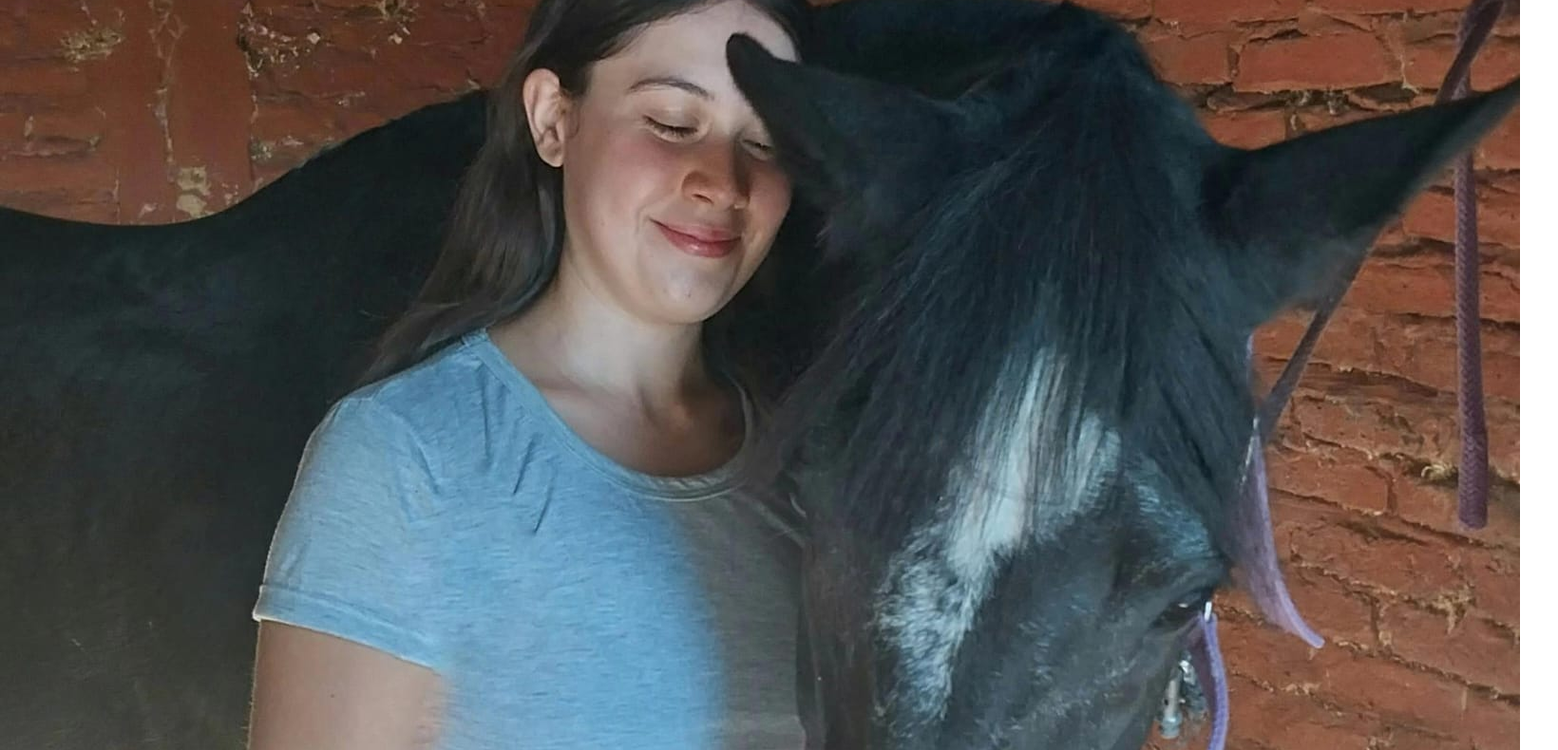
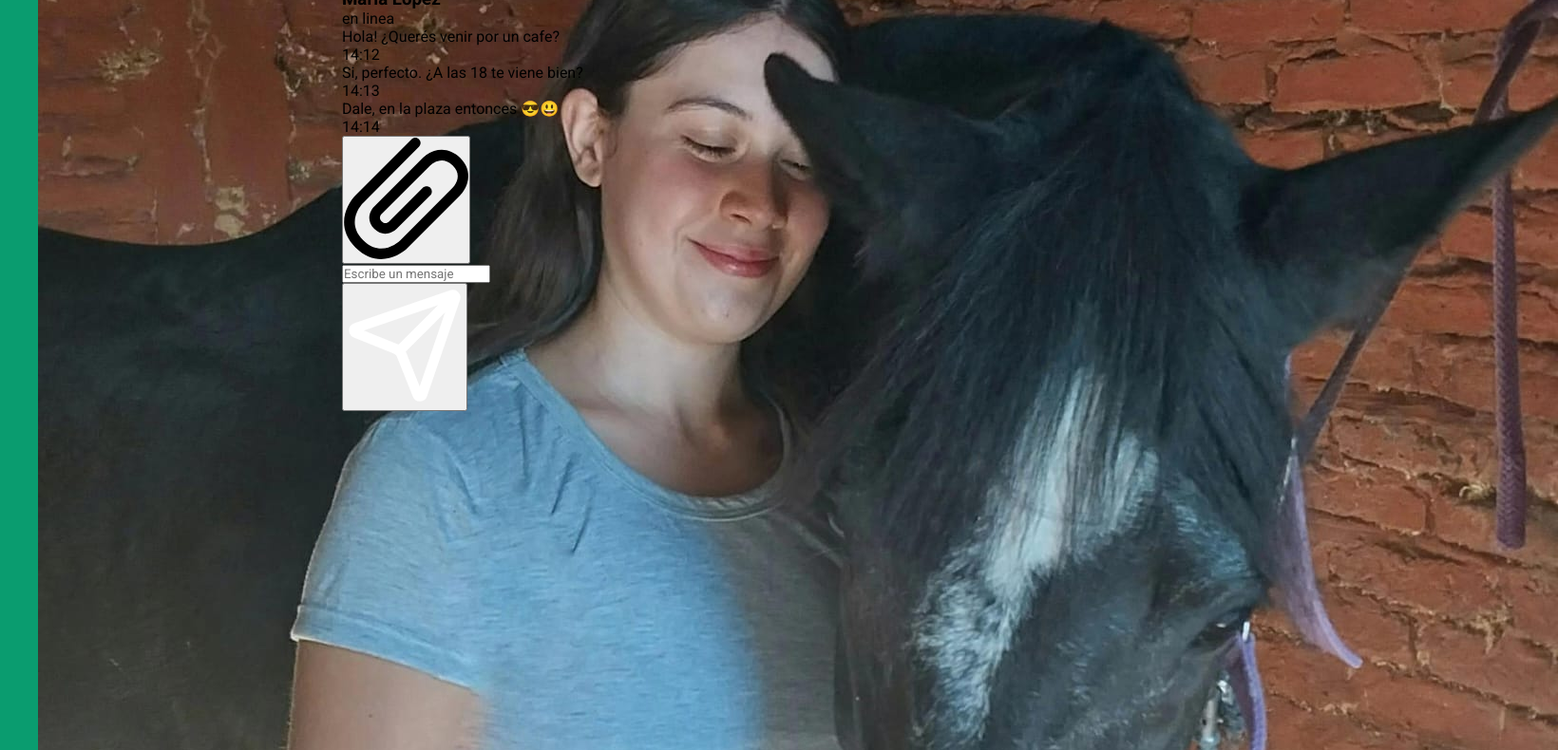
Before and after one commit to Meaghan678/proyecto-base-comision-999200928, a plain HTML site: page index.html in a window 1280 px wide. Shown: the part 156-946 px from the top of the page at 95% size, 1640 px wide, since content can reach past the window. Drawn offline with Linux system fonts and the light colour scheme.

Commit message:
add: color al fondo del body y dividir en 2 columnas la app

```diff
--- a/index.html
+++ b/index.html
@@ -5,7 +5,7 @@
     <meta name="viewport" content="width=device-width, initial-scale=1.0">
     <title>Document</title>
     <link rel="stylesheet" href="./styles/main.css">
-    link rel="preconnect" href="https://fonts.googleapis.com">
+    <link rel="preconnect" href="https://fonts.googleapis.com">
     <link rel="preconnect" href="https://fonts.gstatic.com" crossorigin>
     <link href="https://fonts.googleapis.com/css2?family=Roboto:ital,wght@0,100..900;1,100..900&display=swap" rel="stylesheet">
 </head>
--- a/styles/main.css
+++ b/styles/main.css
@@ -16,3 +16,14 @@
     --green-100: #dcf8c6;
     --primary-font: "Roboto", sans-serif;
 }
+
+body{
+    background-color: var(--primary-color);
+    padding: 40px;
+}
+
+.app{
+    background-color: antiquewhite;
+    display: grid;
+    grid-template-columns: 320px 1fr;
+}
```
